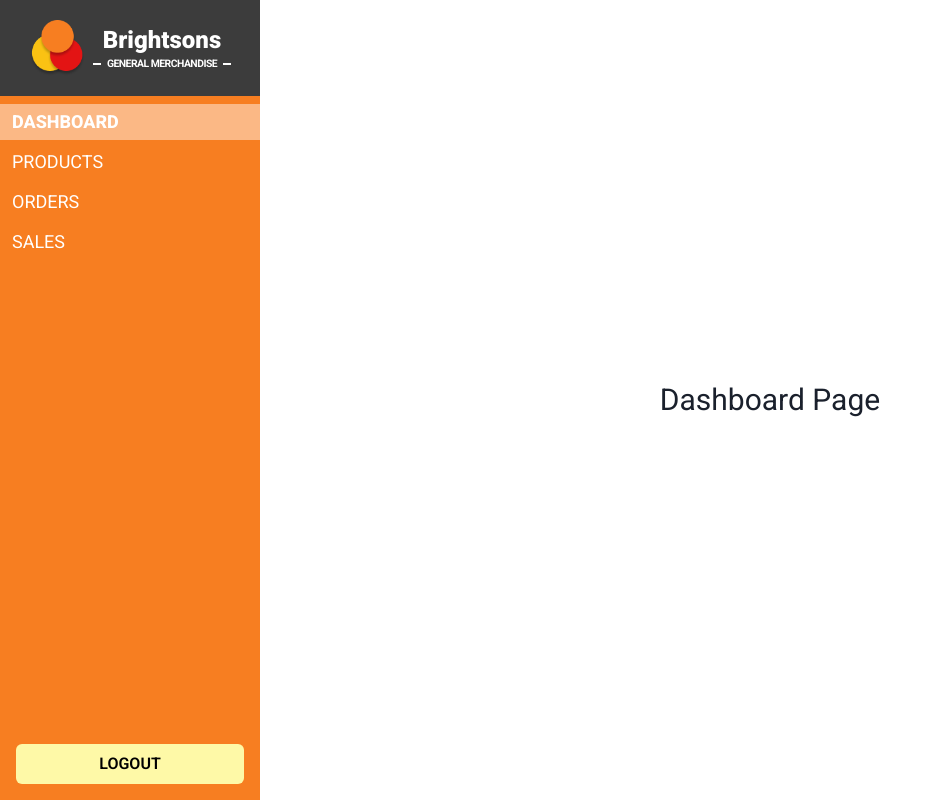
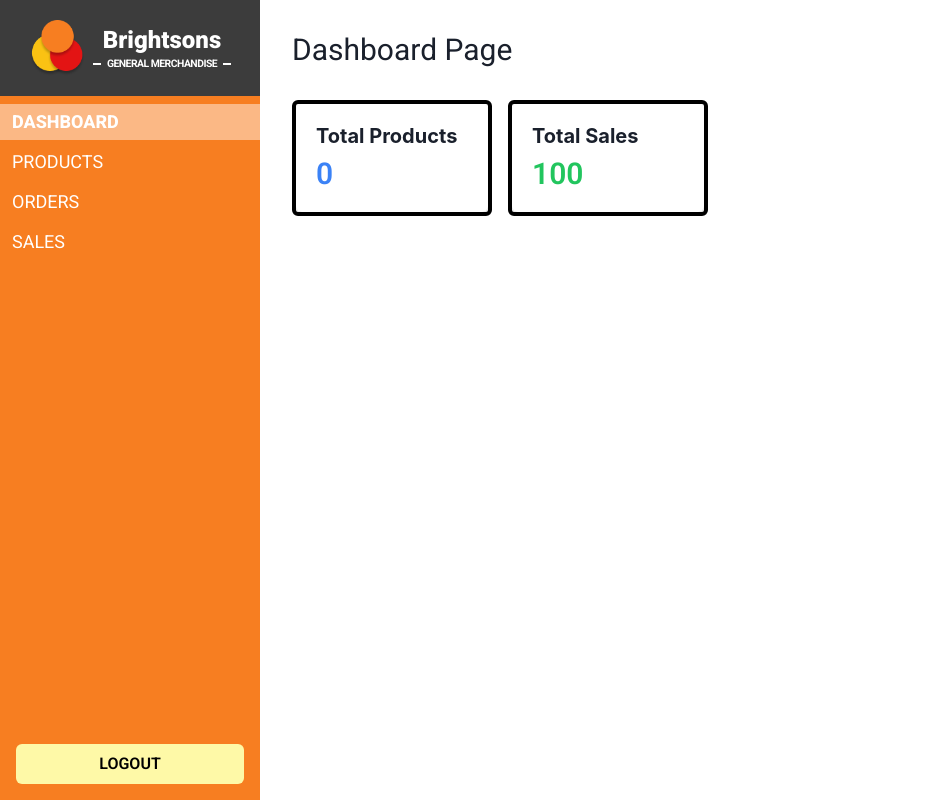
Before and after one commit to RedDotz20/inventory-management-system, a React (Vite) app in the folder client/: page /home/dashboard in a window 1280 px wide. Shown: the whole page, without its empty margins (0-942 px from the left). Built offline with nearby package versions, Linux system fonts and the light colour scheme; sample sign-in values are in the browser's storage.

Commit message:
feat: MainCard modified

```diff
--- /dev/null
+++ b/client/src/components/cards/MainCard.tsx
@@ -0,0 +1,39 @@
+import { useState } from "react";
+import {
+	Text,
+	Card,
+	Heading,
+	CardHeader,
+	CardBody,
+	CardFooter,
+} from "@chakra-ui/react";
+
+interface CardInterface {
+	header: string;
+	body: string;
+	color: string;
+	borderColor: string;
+}
+
+function MainCard({ header, body, color, borderColor }: CardInterface) {
+	return (
+		<div
+			className={`${borderColor} min-w-[200px] max-w-[200px] border-4 rounded-md`}
+		>
+			<Card>
+				<CardHeader pb={0}>
+					<Heading size="md" className="select-none">
+						{header}
+					</Heading>
+				</CardHeader>
+				<CardBody pt={2}>
+					<Text className={`${color} text-3xl font-semibold select-none`}>
+						{body}
+					</Text>
+				</CardBody>
+			</Card>
+		</div>
+	);
+}
+
+export default MainCard;
--- a/client/src/pages/Dashboard.tsx
+++ b/client/src/pages/Dashboard.tsx
@@ -1,7 +1,29 @@
+import MainCard from "../components/cards/MainCard";
+import { useState } from "react";
+
 export default function Dashboard() {
+	const [productCount, setProductCount] = useState(0);
+	const [salesCount, setSalesCount] = useState("100");
+
 	return (
-		<div className="w-full flex justify-center items-center align-center">
-			<h1 className="text-3xl">Dashboard Page</h1>
+		<div className="w-full flex p-8">
+			<div className="flex flex-col w-full">
+				<h1 className="text-3xl mb-8">Dashboard Page</h1>
+				<div className="flex w-full gap-4">
+					<MainCard
+						header="Total Products"
+						body={productCount.toString()}
+						color="text-blue-500"
+						borderColor="border-black"
+					/>
+					<MainCard
+						header="Total Sales"
+						body={salesCount}
+						color="text-green-500"
+						borderColor="border-black"
+					/>
+				</div>
+			</div>
 		</div>
 	);
 }
```
